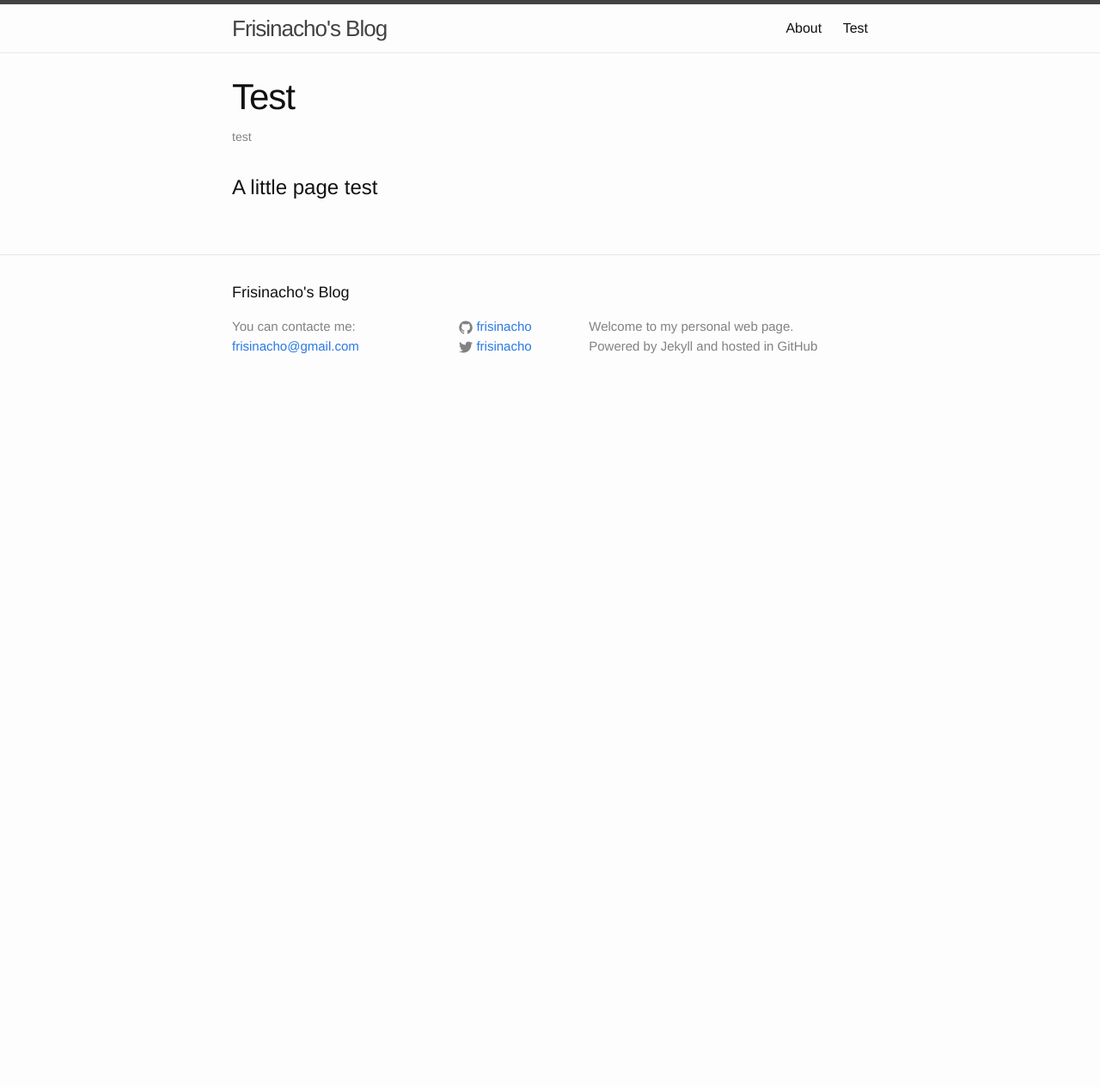
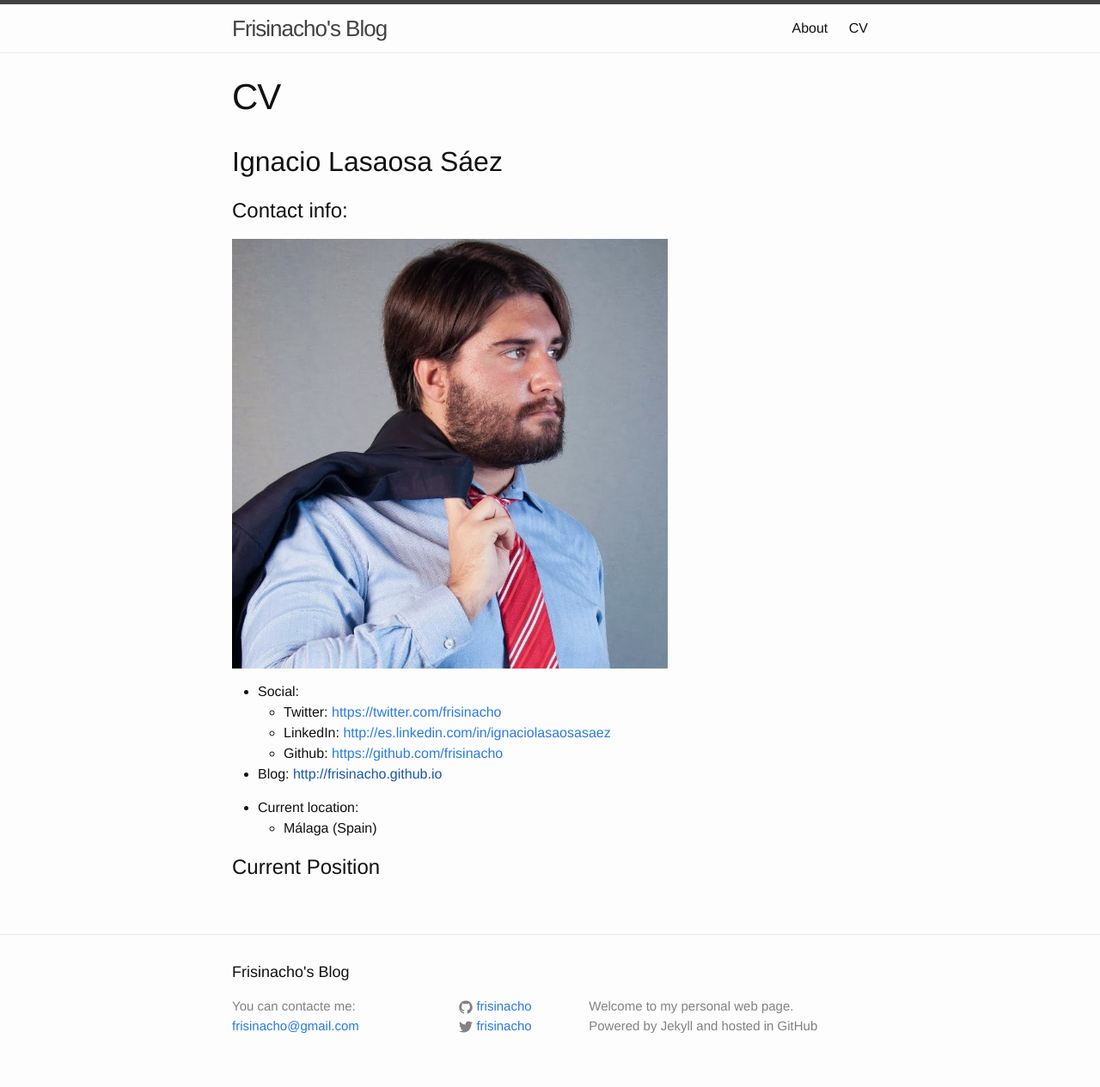
Before and after one commit to frisinacho/frisinacho.github.io, a Jekyll site: the page built from pages/test.md, in a window 1280 px wide. Shown: the whole page at 86% size. Built offline with Jekyll 4.4.1, drawn with Linux system fonts in a browser that asks for light colours; before the commit the page ends 900 px from its top, so only the background shows below that.

Commit message:
Converting 'Test' into 'CV'

```diff
--- a/pages/test.md
+++ b/pages/test.md
@@ -1,6 +1,23 @@
 ---
-title: Test
-permalink: /test/
-category: test
+title: CV
+permalink: /CV/
 ---
-#A little page test
+{% assign frisinacho = site.data.personal_info %}
+
+##Ignacio Lasaosa Sáez
+
+#Contact info:
+
+![](../assets/img/me.jpg){:height="500px" width="507px"}
+
+- Social:
+	- Twitter: [https://twitter.com/{{ frisinacho.twitter }}](https://twitter.com/{{ frisinacho.twitter }})
+	- LinkedIn: [http://es.linkedin.com/in/{{ frisinacho.linkedin }}](http://es.linkedin.com/in/{{ frisinacho.linkedin }})
+	- Github: [https://github.com/{{ frisinacho.github}}](https://github.com/{{ frisinacho.github}})
+
+- Blog: [{{ site.url }}]()
+
+- Current location:
+	- Málaga (Spain)
+
+#Current Position
```
